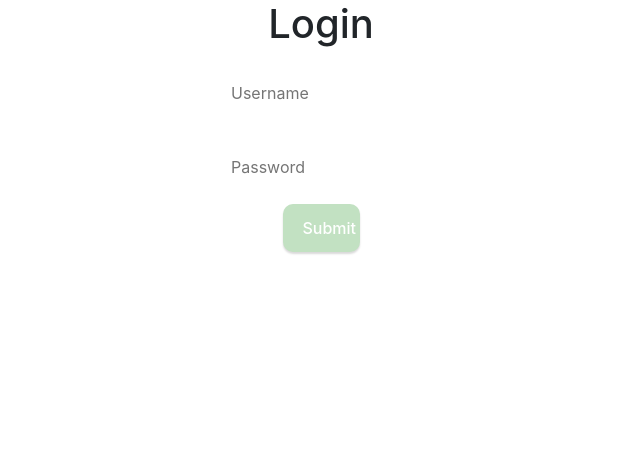
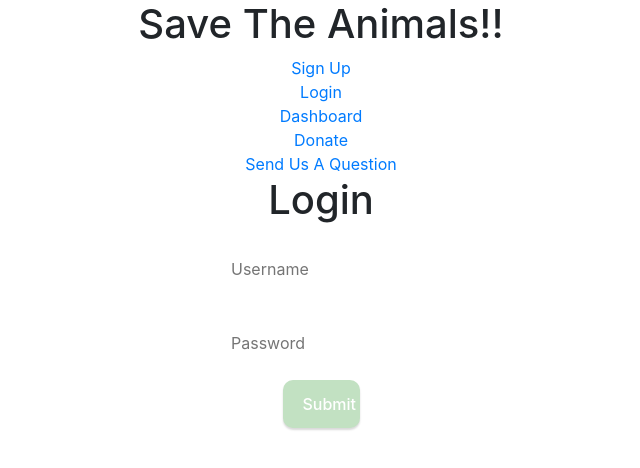
Before and after one commit to bwpt-savetheanimals/save-the-animals-fe, a React (Create React App) app in the folder save-the-animal/: page /login in a window 1280 px wide. Shown: the top 468 px of the page, without its empty margins (319-959 px from the left). Built offline with nearby package versions, Linux system fonts and the light colour scheme.

Commit message:
added<navigation/> back so we can move around the app

```diff
--- a/save-the-animal/src/App.js
+++ b/save-the-animal/src/App.js
@@ -19,7 +19,7 @@ function App() {
 
     <div className="App">
 
-
+      <Navigation/>
       <Route exact path="/" component={WelcomePage} />
       <Route path="/signup" component={SignUp} />
       <Route path="/login" component={FormikUserForm} />
--- a/save-the-animal/src/Components/Navigation.js
+++ b/save-the-animal/src/Components/Navigation.js
@@ -13,6 +13,7 @@ const fakeAuth = {
 const Navigation = () => {
   return (
     <div>
+        <div><h1>Save The Animals!!</h1></div>
       <div className="navigation">
       <NavLink to="/signup">Sign Up</NavLink>
         <div>
```
